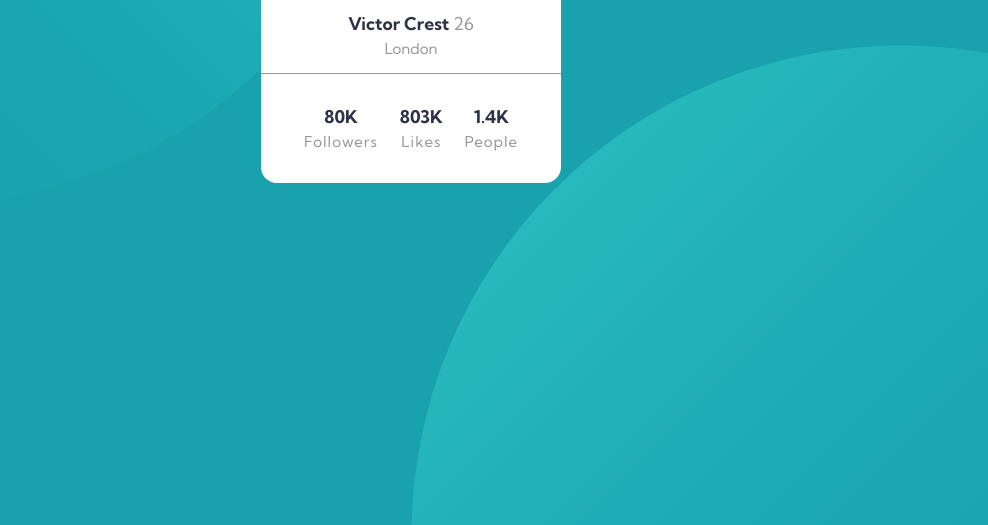
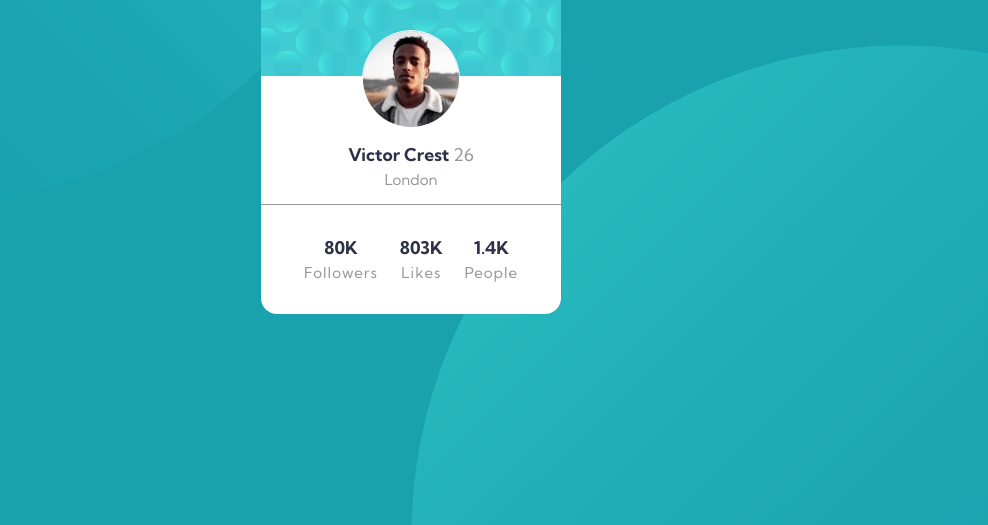
Before and after one commit to sharmayatendra/profilecard, a plain HTML site: page index.html in a window 1280 px wide. Shown: the part 275-800 px from the top of the page, without its empty margins (229-1217 px from the left). Drawn offline with Linux system fonts and the light colour scheme.

Commit message:
update style

```diff
--- a/style.css
+++ b/style.css
@@ -28,7 +28,7 @@ body {
 .container {
     display: flex;
     flex-direction: column;
-    justify-content: column;
+    justify-content: center;
     align-items: center;
     height: 100vh;
 }
```
